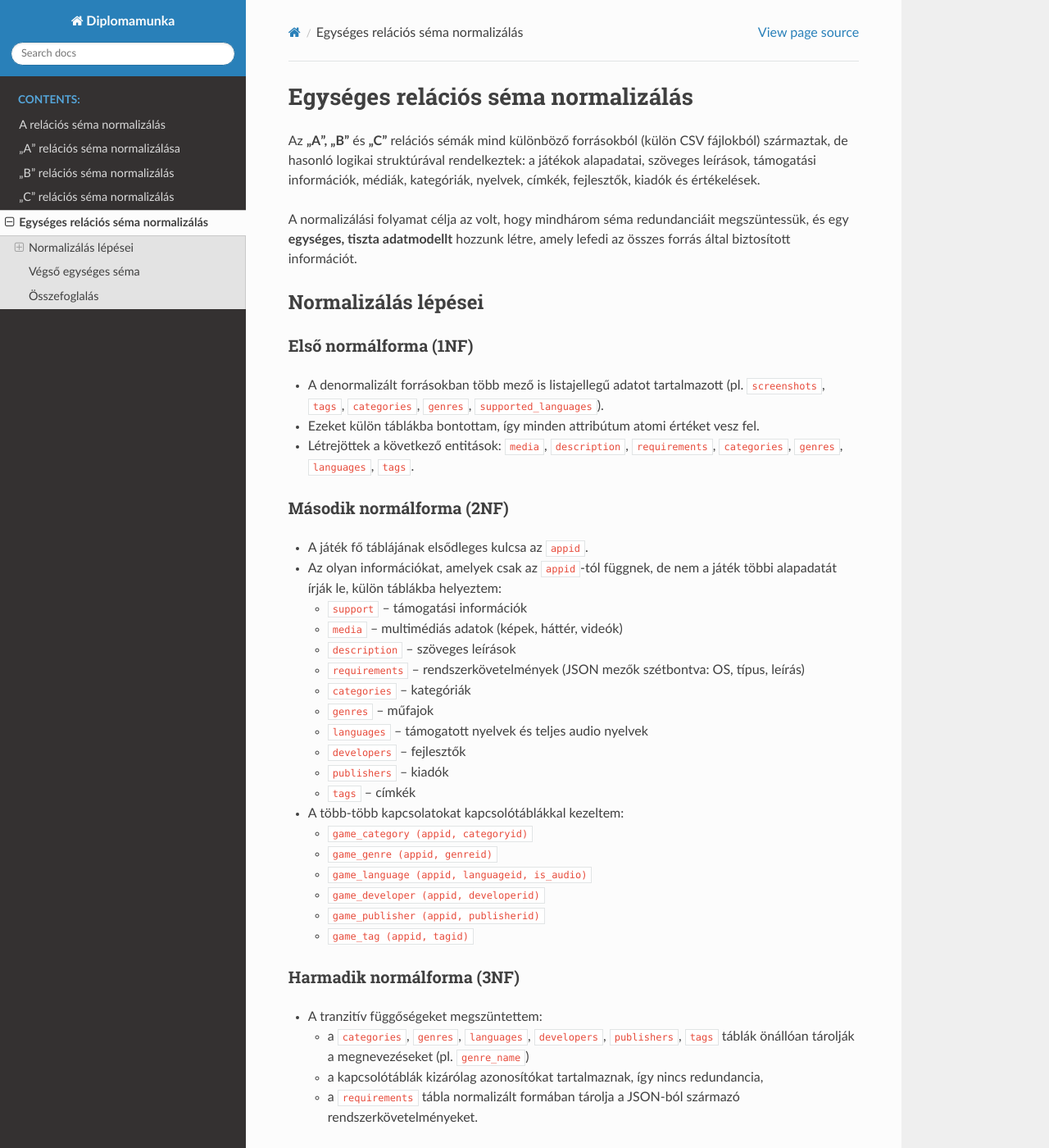
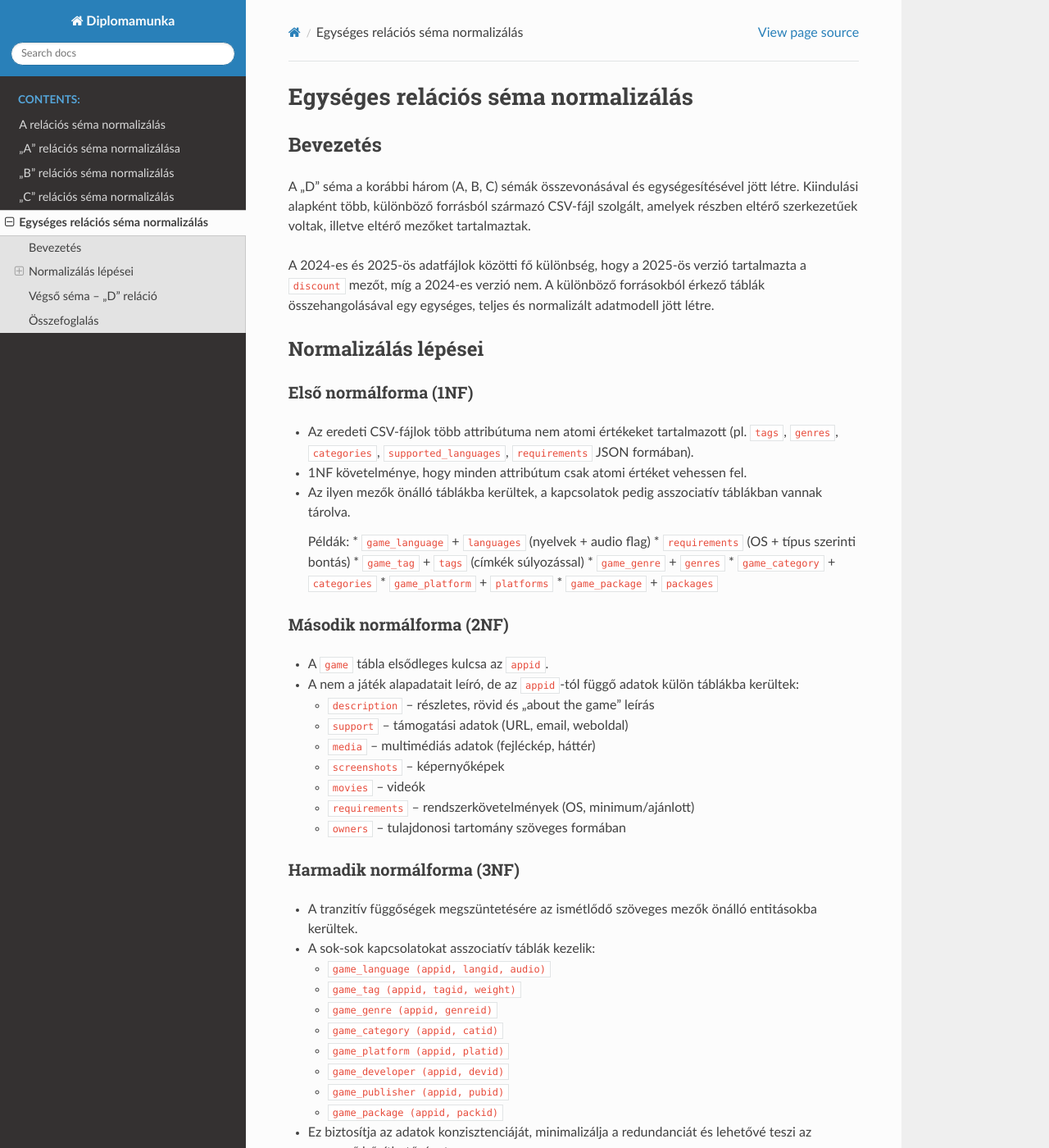
Before and after one commit to Ddavid111/videogame-data-analysis, a Sphinx documentation site: the page built from doc/chapters/D.rst, in a window 1280 px wide and 1400 px high. Shown: the whole window at 82% size. Built offline with Sphinx 7.4.7 and the Read the Docs theme 3.1.0, drawn with Linux system fonts in a browser that asks for light colours; some of the changed text lies outside the part shown.

Commit message:
Refactor code structure for improved readability and maintainability

```diff
--- a/doc/chapters/D.rst
+++ b/doc/chapters/D.rst
@@ -1,97 +1,103 @@
 Egységes relációs séma normalizálás
 ===================================
 
-Az **"A", "B"** és **"C"** relációs sémák mind különböző forrásokból (külön CSV fájlokból)
-származtak, de hasonló logikai struktúrával rendelkeztek: a játékok alapadatai,
-szöveges leírások, támogatási információk, médiák, kategóriák, nyelvek, címkék,
-fejlesztők, kiadók és értékelések.
+Bevezetés
+---------
+A "D" séma a korábbi három (A, B, C) sémák összevonásával és egységesítésével jött létre.
+Kiindulási alapként több, különböző forrásból származó CSV-fájl szolgált, amelyek részben eltérő szerkezetűek voltak, illetve eltérő mezőket tartalmaztak.
 
-A normalizálási folyamat célja az volt, hogy mindhárom séma redundanciáit
-megszüntessük, és egy **egységes, tiszta adatmodellt** hozzunk létre,
-amely lefedi az összes forrás által biztosított információt.
+A 2024-es és 2025-ös adatfájlok közötti fő különbség, hogy a 2025-ös verzió tartalmazta a
+``discount`` mezőt, míg a 2024-es verzió nem.
+A különböző forrásokból érkező táblák összehangolásával egy egységes, teljes és normalizált adatmodell jött létre.
 
 Normalizálás lépései
 --------------------
 
 Első normálforma (1NF)
 ~~~~~~~~~~~~~~~~~~~~~~
-- A denormalizált forrásokban több mező is listajellegű adatot tartalmazott
-  (pl. ``screenshots``, ``tags``, ``categories``, ``genres``,
-  ``supported_languages``).
-- Ezeket külön táblákba bontottam, így minden attribútum atomi értéket vesz fel.
-- Létrejöttek a következő entitások: ``media``, ``description``,
-  ``requirements``, ``categories``, ``genres``, ``languages``, ``tags``.
+- Az eredeti CSV-fájlok több attribútuma nem atomi értékeket tartalmazott
+  (pl. ``tags``, ``genres``, ``categories``, ``supported_languages``, ``requirements`` JSON formában).
+- 1NF követelménye, hogy minden attribútum csak atomi értéket vehessen fel.
+- Az ilyen mezők önálló táblákba kerültek, a kapcsolatok pedig asszociatív táblákban vannak tárolva.
+
+  Példák:
+  * ``game_language`` + ``languages`` (nyelvek + audio flag)
+  * ``requirements`` (OS + típus szerinti bontás)
+  * ``game_tag`` + ``tags`` (címkék súlyozással)
+  * ``game_genre`` + ``genres``
+  * ``game_category`` + ``categories``
+  * ``game_platform`` + ``platforms``
+  * ``game_package`` + ``packages``
 
 Második normálforma (2NF)
 ~~~~~~~~~~~~~~~~~~~~~~~~~
-- A játék fő táblájának elsődleges kulcsa az ``appid``.
-- Az olyan információkat, amelyek csak az ``appid``-tól függnek, de nem a játék
-  többi alapadatát írják le, külön táblákba helyeztem:
+- A ``game`` tábla elsődleges kulcsa az ``appid``.
+- A nem a játék alapadatait leíró, de az ``appid``-tól függő adatok külön táblákba kerültek:
 
-  * ``support`` – támogatási információk
-  * ``media`` – multimédiás adatok (képek, háttér, videók)
-  * ``description`` – szöveges leírások
-  * ``requirements`` – rendszerkövetelmények (JSON mezők szétbontva: OS, típus, leírás)
-  * ``categories`` – kategóriák
-  * ``genres`` – műfajok
-  * ``languages`` – támogatott nyelvek és teljes audio nyelvek
-  * ``developers`` – fejlesztők
-  * ``publishers`` – kiadók
-  * ``tags`` – címkék
-
-- A több-több kapcsolatokat kapcsolótáblákkal kezeltem:
-
-  * ``game_category (appid, categoryid)``
-  * ``game_genre (appid, genreid)``
-  * ``game_language (appid, languageid, is_audio)``
-  * ``game_developer (appid, developerid)``
-  * ``game_publisher (appid, publisherid)``
-  * ``game_tag (appid, tagid)``
+  * ``description`` – részletes, rövid és "about the game" leírás
+  * ``support`` – támogatási adatok (URL, email, weboldal)
+  * ``media`` – multimédiás adatok (fejléckép, háttér)
+  * ``screenshots`` – képernyőképek
+  * ``movies`` – videók
+  * ``requirements`` – rendszerkövetelmények (OS, minimum/ajánlott)
+  * ``owners`` – tulajdonosi tartomány szöveges formában
 
 Harmadik normálforma (3NF)
 ~~~~~~~~~~~~~~~~~~~~~~~~~~
-- A tranzitív függőségeket megszüntettem:
+- A tranzitív függőségek megszüntetésére az ismétlődő szöveges mezők önálló entitásokba kerültek.
+- A sok-sok kapcsolatokat asszociatív táblák kezelik:
 
-  * a ``categories``, ``genres``, ``languages``, ``developers``, ``publishers``,
-    ``tags`` táblák önállóan tárolják a megnevezéseket (pl. ``genre_name``)
-  * a kapcsolótáblák kizárólag azonosítókat tartalmaznak, így nincs redundancia,
-  * a ``requirements`` tábla normalizált formában tárolja a JSON-ból
-    származó rendszerkövetelményeket.
+  * ``game_language (appid, langid, audio)``
+  * ``game_tag (appid, tagid, weight)``
+  * ``game_genre (appid, genreid)``
+  * ``game_category (appid, catid)``
+  * ``game_platform (appid, platid)``
+  * ``game_developer (appid, devid)``
+  * ``game_publisher (appid, pubid)``
+  * ``game_package (appid, packid)``
 
-Végső egységes séma
--------------------
-A normalizálás eredményeként az **egységes relációs séma** a következő táblákból áll:
+- Ez biztosítja az adatok konzisztenciáját, minimalizálja a redundanciát
+  és lehetővé teszi az egyszerű bővíthetőséget.
 
-**Fő entitások:**
+Végső séma – "D" reláció
+-------------------------
+A normalizálás eredményeként a **"D" séma** a következő fő relációkból áll:
 
-* ``game`` – játék alapadatai (appid, név, megjelenés dátuma, ár, értékelések, playtime, metacritic, statisztikai mutatók)
+* ``game`` – játék alapadatai (név, megjelenési dátum, ár, értékelések, játszási idők, metacritic, tulajdonosok, statisztikák)
+* ``description`` – részletes és rövid szöveges leírások
 * ``support`` – támogatási információk
-* ``media`` – multimédiás adatok
-* ``description`` – szöveges leírások
-* ``requirements`` – rendszerkövetelmények normalizált formában
+* ``media`` – multimédiás adatok (fejléckép, háttér)
+* ``screenshots`` – játékhoz tartozó képernyőképek
+* ``movies`` – játékhoz tartozó videók
+* ``requirements`` – rendszerkövetelmények (platform + típus szerinti bontás)
+* ``languages`` – nyelvek (külön audio flag az asszociatív táblában)
 * ``categories`` – kategóriák
 * ``genres`` – műfajok
-* ``languages`` – nyelvek
+* ``tags`` – címkék (súlyozással)
+* ``platforms`` – platformok
 * ``developers`` – fejlesztők
 * ``publishers`` – kiadók
-* ``tags`` – címkék
+* ``packages`` – csomagok
 
-**Kapcsolótáblák:**
+Kapcsolótáblák:
 
+* ``game_language`` – játék–nyelv kapcsolat
+* ``game_tag`` – játék–címke kapcsolat
+* ``game_genre`` – játék–műfaj kapcsolat
 * ``game_category`` – játék–kategória kapcsolat
-* ``game_genre`` – játék–műfaj kapcsolat
-* ``game_language`` – játék–nyelv kapcsolat (jelölve, ha teljes audio támogatás)
+* ``game_platform`` – játék–platform kapcsolat
 * ``game_developer`` – játék–fejlesztő kapcsolat
 * ``game_publisher`` – játék–kiadó kapcsolat
-* ``game_tag`` – játék–címke kapcsolat
+* ``game_package`` – játék–csomag kapcsolat
 
 Összefoglalás
 -------------
-Az **egységes relációs séma** biztosítja:
+A **D relációs séma** az előző A, B és C sémák összevonásából született meg.
+Fő előnyei:
 
-- Az 1NF, 2NF és 3NF követelményeinek teljesülését
-- Az összes forrásból származó információk egységes integrációját
-- Az adatredundancia minimális szintre csökkentését
-- A több-több kapcsolatok kezelését kapcsolótáblákkal
-- A rendszerkövetelmények (requirements) JSON struktúrájának normalizálását
-- A séma könnyű bővíthetőségét és karbantarthatóságát a jövőben
+- Egységesítette a különböző CSV-forrásokból származó adatokat
+- Biztosítja az 1NF, 2NF és 3NF követelményeit
+- Megszüntette a redundáns és nem atomi mezőket
+- Kezeli a sok-sok kapcsolatokat asszociatív táblákon keresztül
+- Tartalmaz minden fontos információt a játékokról, bővíthető módon
+- Megkülönbözteti a források közti eltéréseket (pl. ``discount`` csak a 2025-ös adatokban szerepelt)
```
Also changed, not shown: README.md (+3 -3 lines), doc/chapters/A.rst (+32 -39 lines), doc/chapters/B.rst (+24 -33 lines), doc/chapters/C.rst (+29 -18 lines), doc/Relational_data_models/A.svg, doc/Relational_data_models/B.svg, doc/Relational_data_models/C.svg, doc/Relational_data_models/D.svg (added), 6 other files.
